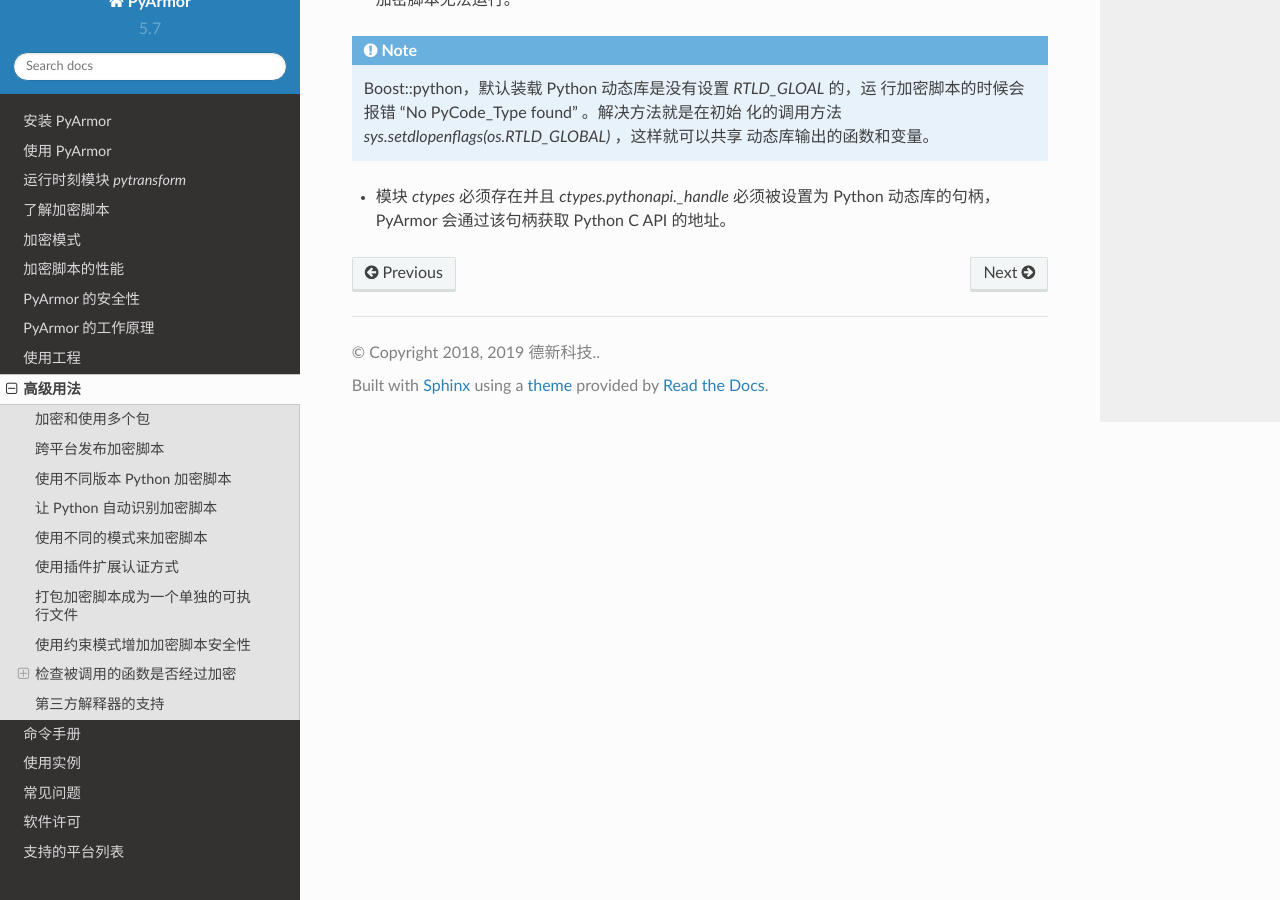
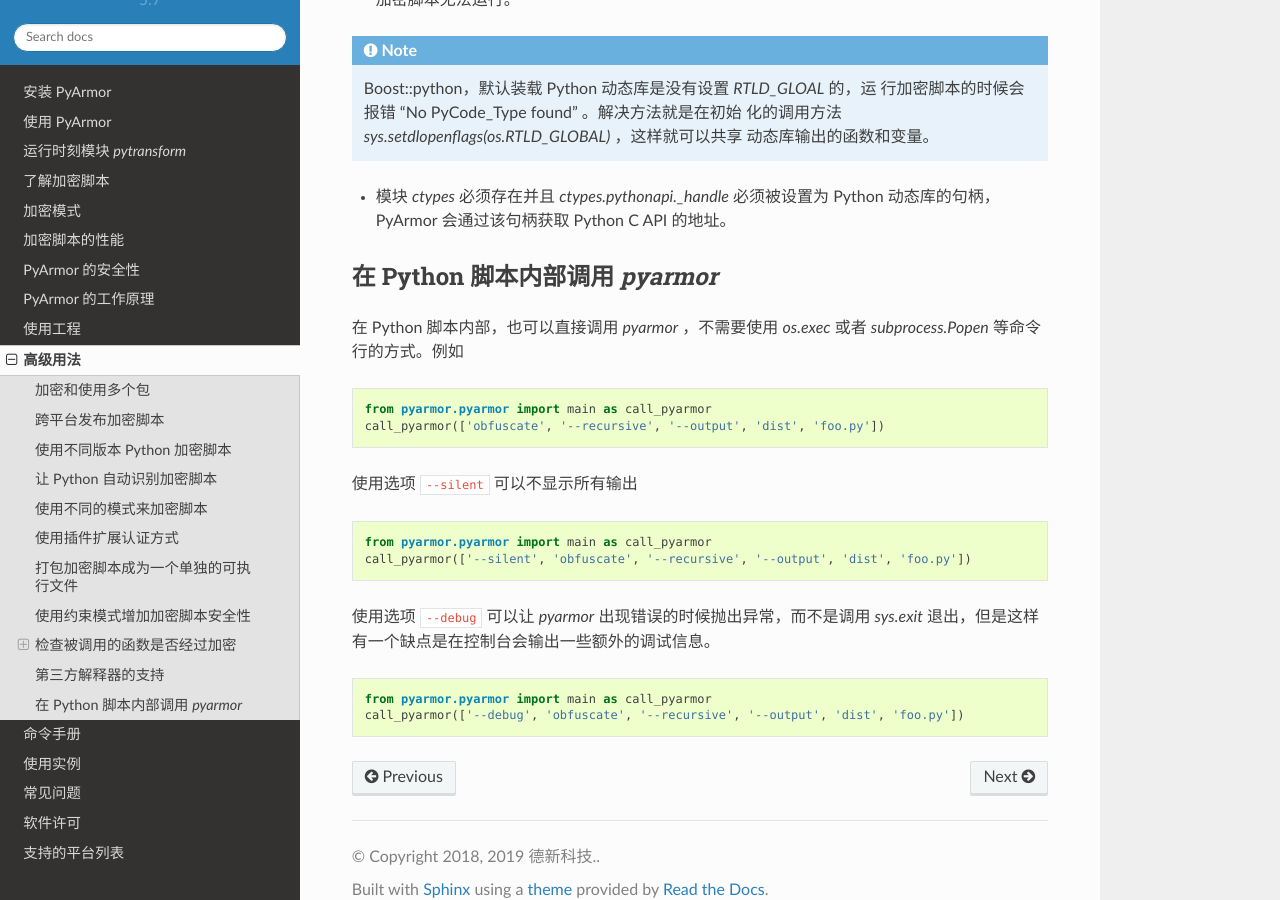
Before and after one commit to dashingsoft/pyarmor-docs-zh, a Sphinx documentation site: the page built from docs/advanced.rst, in a window 1280 px wide and 900 px high, scrolled down 10815 px. Built offline with Sphinx 7.4.7 and the Read the Docs theme 2.0.0, drawn with Linux system fonts in a browser that asks for light colours.

Commit message:
Call pyarmor from python script

```diff
--- a/docs/advanced.rst
+++ b/docs/advanced.rst
@@ -494,6 +494,32 @@ Python 应用程序，例如::
 * 模块 `ctypes` 必须存在并且 `ctypes.pythonapi._handle` 必须被设置为
   Python 动态库的句柄，PyArmor 会通过该句柄获取 Python C API 的地址。
 
+在 Python 脚本内部调用 `pyarmor`
+--------------------------------
+
+在 Python 脚本内部，也可以直接调用 `pyarmor` ，不需要使用 `os.exec` 或者
+`subprocess.Popen` 等命令行的方式。例如
+
+.. code-block:: python
+
+    from pyarmor.pyarmor import main as call_pyarmor
+    call_pyarmor(['obfuscate', '--recursive', '--output', 'dist', 'foo.py'])
+
+使用选项 ``--silent`` 可以不显示所有输出
+
+.. code-block:: python
+
+    from pyarmor.pyarmor import main as call_pyarmor
+    call_pyarmor(['--silent', 'obfuscate', '--recursive', '--output', 'dist', 'foo.py'])
+
+使用选项 ``--debug`` 可以让 `pyarmor` 出现错误的时候抛出异常，而不是调用
+`sys.exit` 退出，但是这样有一个缺点是在控制台会输出一些额外的调试信息。
+
+.. code-block:: python
+
+    from pyarmor.pyarmor import main as call_pyarmor
+    call_pyarmor(['--debug', 'obfuscate', '--recursive', '--output', 'dist', 'foo.py'])
+
 .. 定制保护代码:
 
 .. include:: _common_definitions.txt
```
